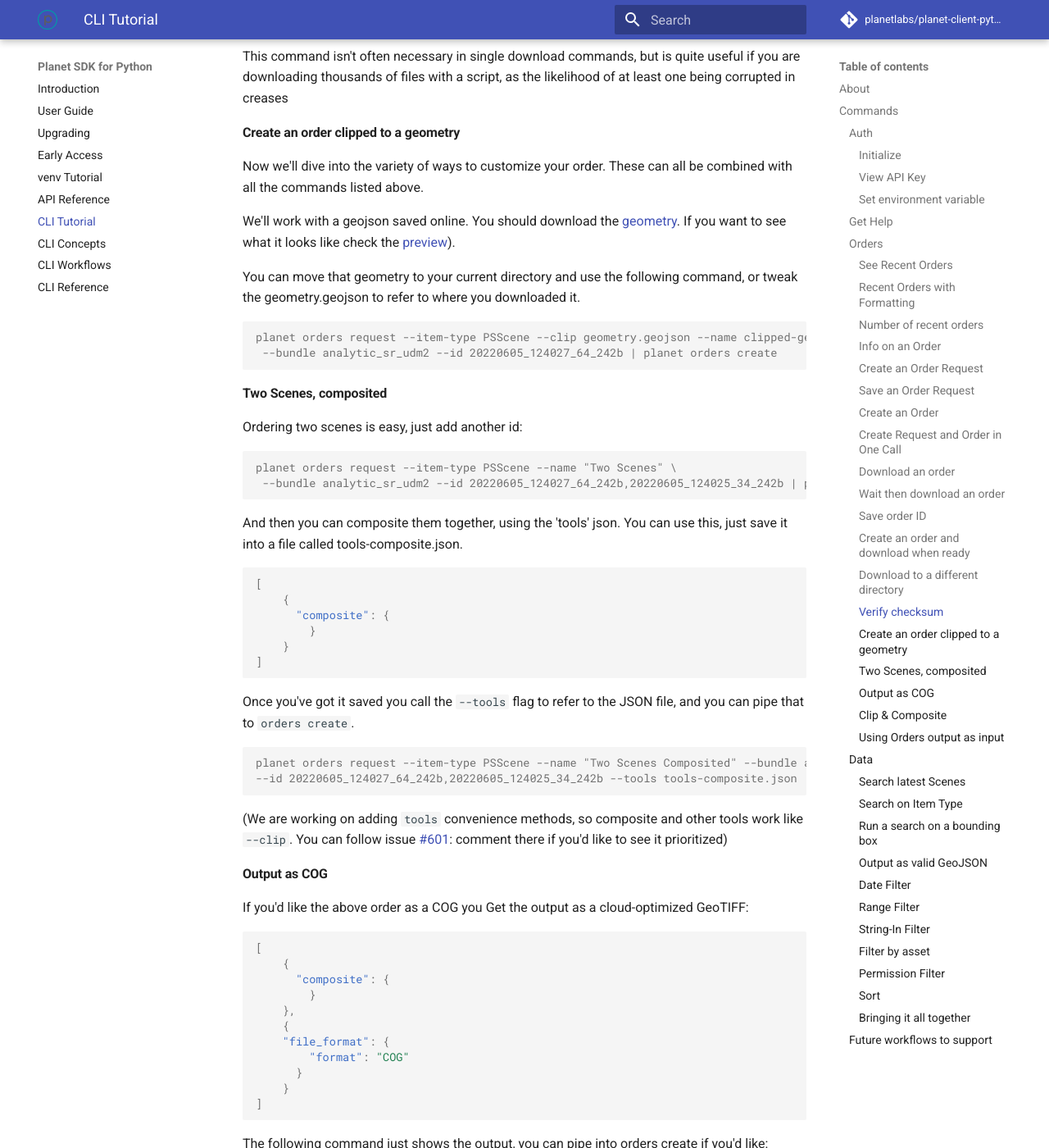
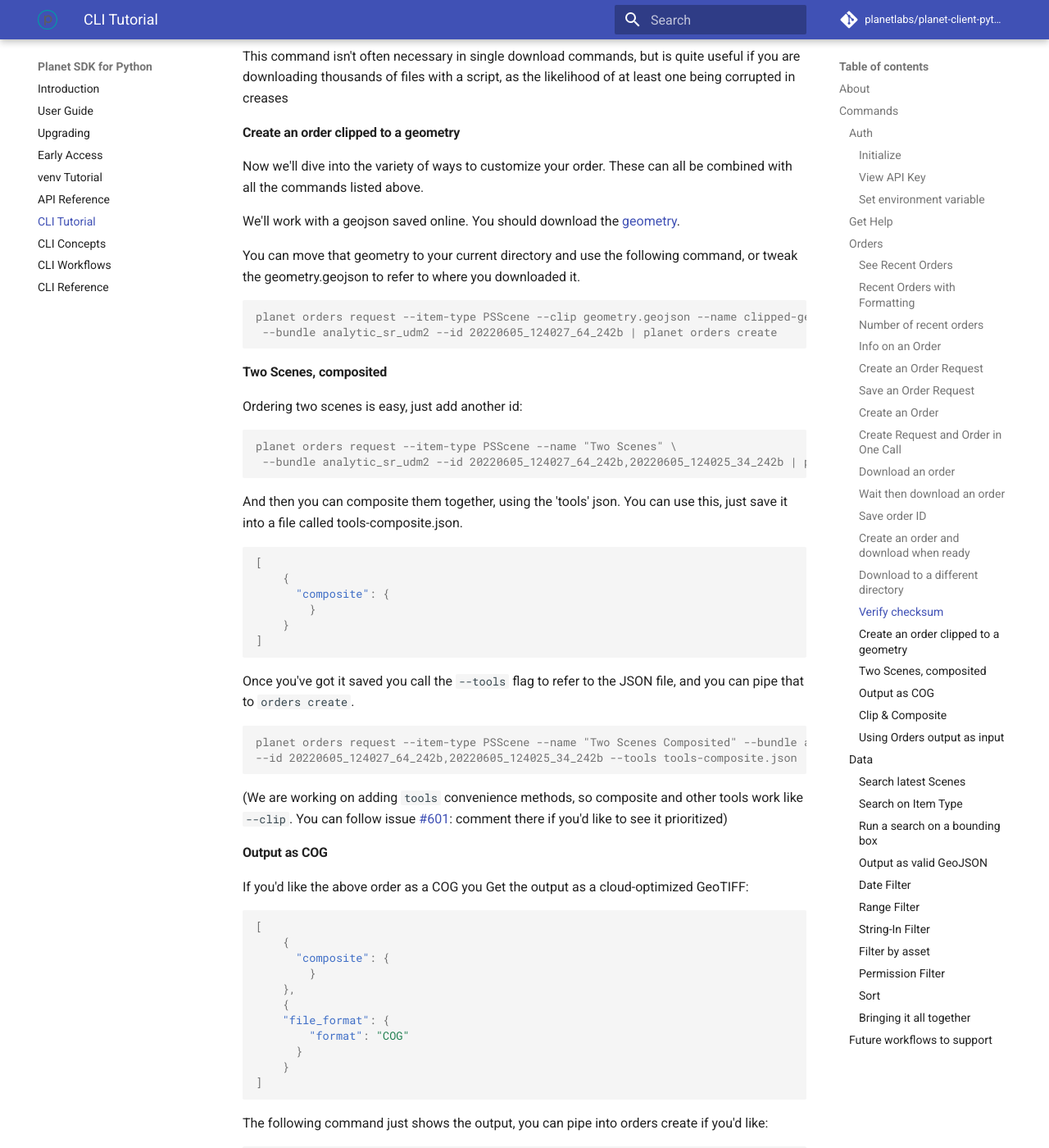
Before and after one commit to planetlabs/planet-client-python, an MkDocs documentation site: the page built from docs/cli-tutorial.md, in a window 1280 px wide and 1400 px high, scrolled down 6235 px. Shown: the whole window at 82% size. Built offline with MkDocs 1.6.1 and Material for MkDocs 9.7.7, drawn with Linux system fonts in a browser that asks for light colours; comment, search, counter and statistics services are not loaded.

Commit message:
update paths

````diff
--- a/docs/cli-tutorial.md
+++ b/docs/cli-tutorial.md
@@ -335,8 +335,7 @@ Now we'll dive into the variety of ways to customize your order. These can all b
 combined with all the commands listed above.
 
 We'll work with a geojson saved online. You should download the
-[geometry](data/geometry.geojson). If you want to see what it looks like check the
-[preview](https://gist.github.com/cholmes/c7736ac5241d77605524d01ed2dc57a1)).
+[geometry](data/geometry.geojson).
 
 You can move that geometry to your current directory and use the following command, or
 tweak the geometry.geojson to refer to where you downloaded it.
@@ -713,7 +712,7 @@ planet orders request --name "SkySat Latest" --item-type SkySatCollect --bundle
 ```
 
 Or get the 5 latest cloud free images in an area and create an order that clips to that area, using
-[geometry.geojson](https://gist.github.com/cholmes/378d050a263ae433ddbbb91c3439994b) from above:
+[geometry.geojson](data/geometry.json) from above:
 
 ```console
 ids=`planet data filter --geom geometry.geojson --range clear_percent gt 90 | planet data \
````
Also changed, not shown: other parts of docs/cli-tutorial.md (+1 -1 lines).
